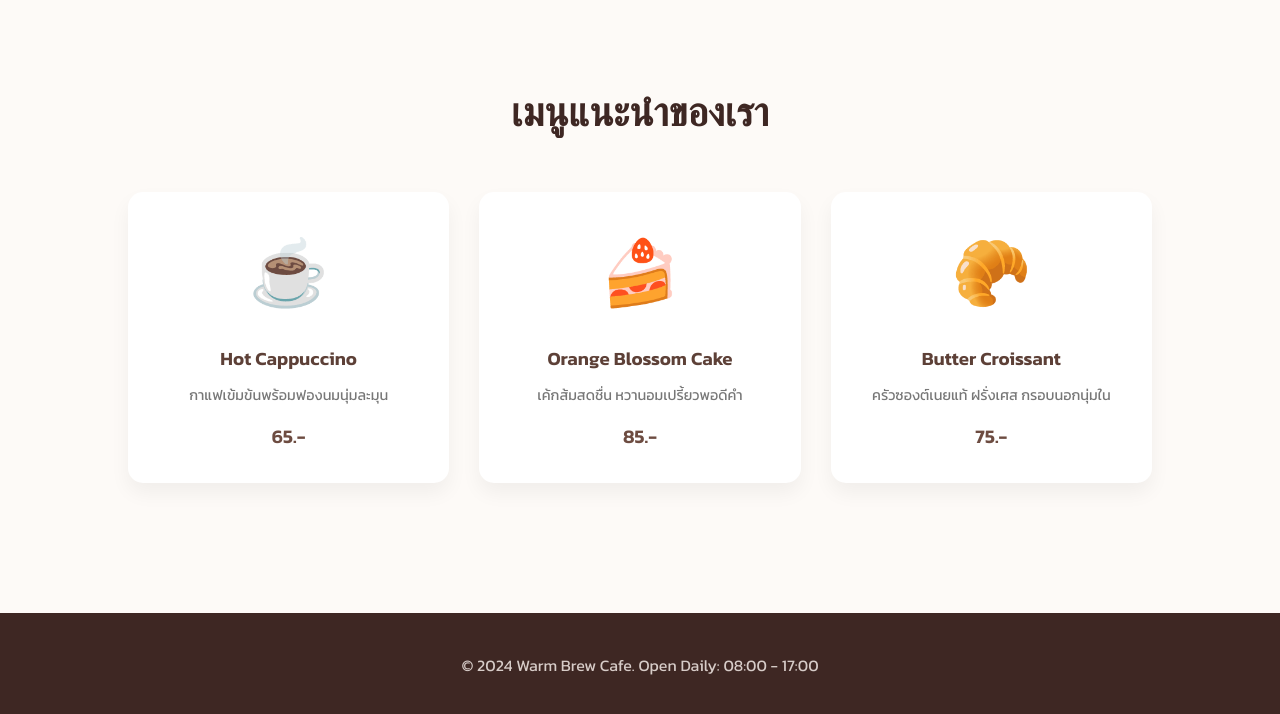
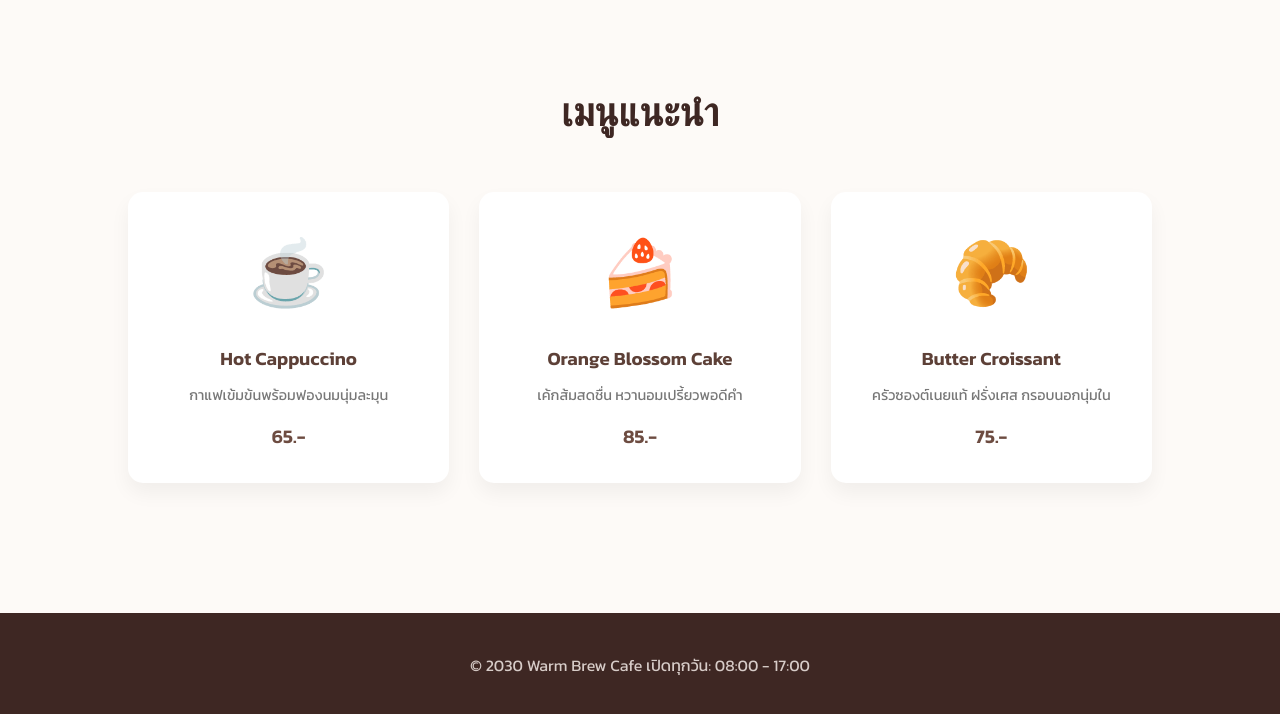
Before and after one commit to SKY-bit16/shop, a plain HTML site: page index.html in a window 1280 px wide. Shown: the part 648-1362 px from the top of the page. Drawn offline with nearby package versions, Linux system fonts and the light colour scheme; a web font is replaced by a local one.

Commit message:
Add files via upload

```diff
--- a/index.html
+++ b/index.html
@@ -30,7 +30,7 @@
     </section>
 
     <section id="menu" class="featured-menu">
-        <h2>เมนูแนะนำของเรา</h2>
+        <h2>เมนูแนะนำ</h2>
         <div class="menu-grid">
             <div class="menu-item">
                 <div class="img-placeholder">☕</div>
@@ -54,7 +54,7 @@
     </section>
 
     <footer>
-        <p>&copy; 2024 Warm Brew Cafe. Open Daily: 08:00 - 17:00</p>
+        <p>&copy; 2030 Warm Brew Cafe เปิดทุกวัน: 08:00 - 17:00</p>
     </footer>
 
 </body>
```
